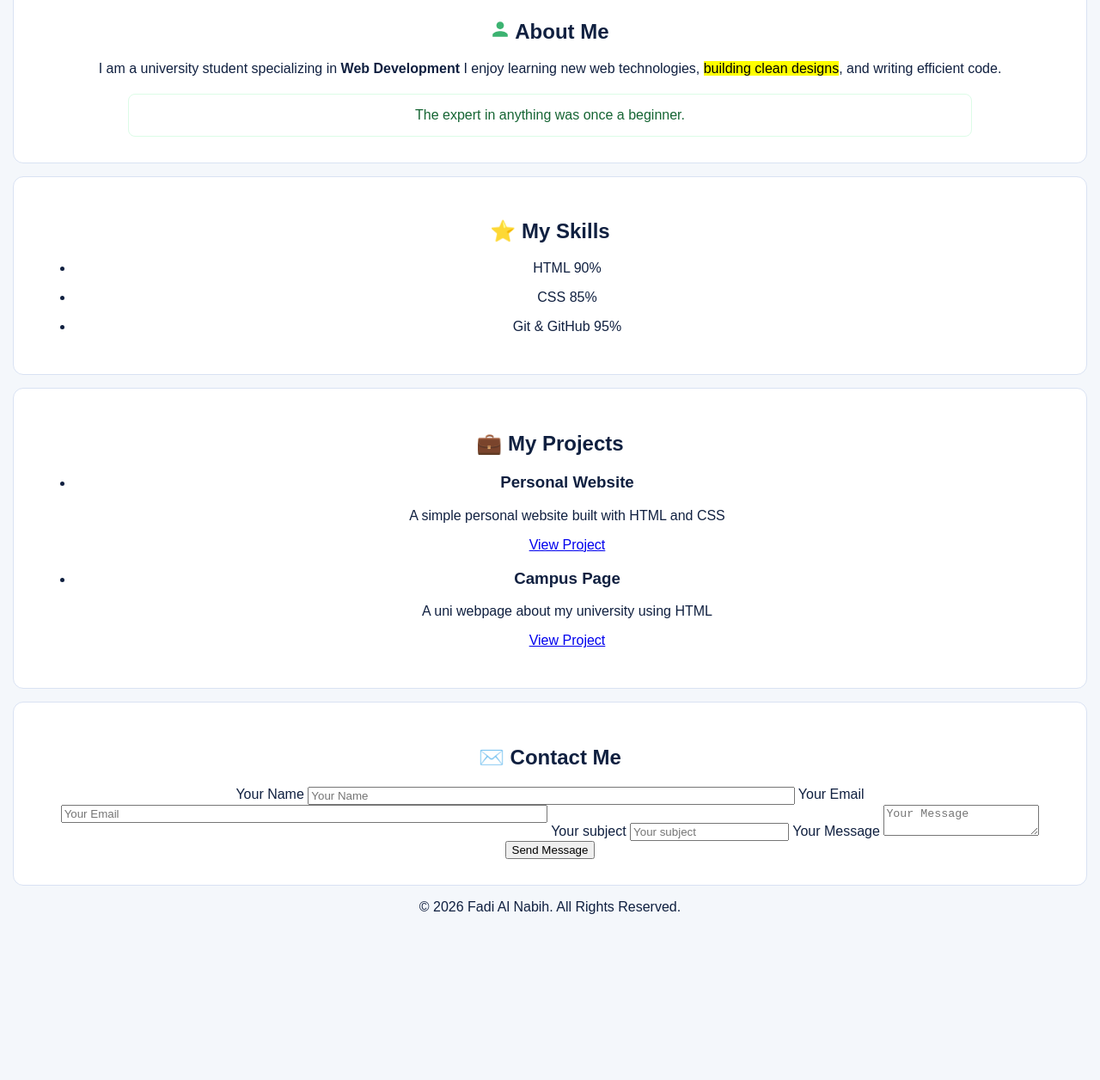
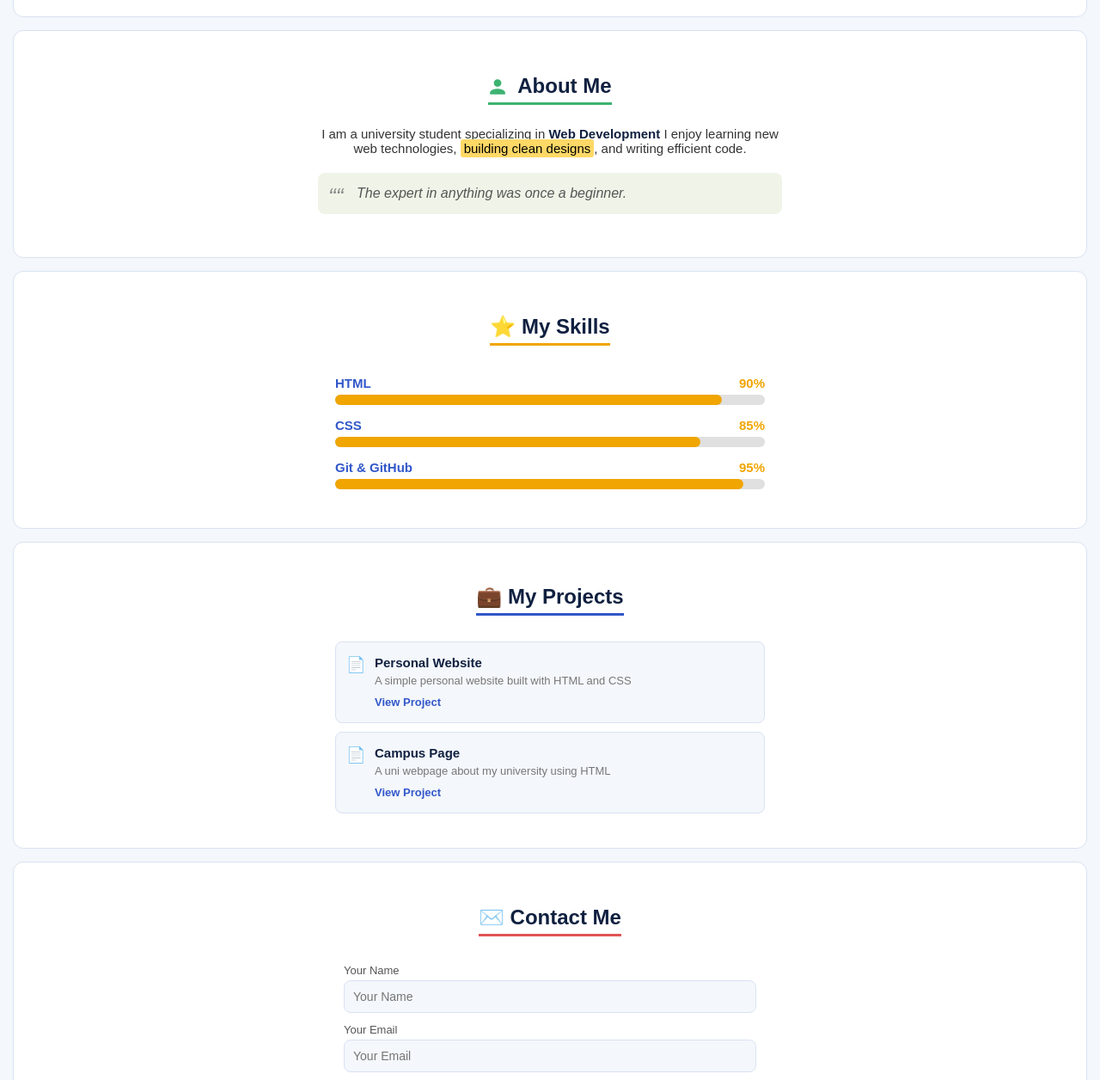
Before and after one commit to Fadi-Developer/Midterm-Exam, a plain HTML site: page index.html in a window 1280 px wide. Shown: the part 667-1923 px from the top of the page at 86% size. Before the commit the page ends 1747 px from the top, so only its background shows below. Drawn offline with Linux system fonts and the light colour scheme.

Commit message:
Update style.css

```diff
--- a/style.css
+++ b/style.css
@@ -6,7 +6,6 @@ body {
   margin: 0;
 }
 
-/* Header style */
 .header {
   background-color: #3157c9;
   color: white;
@@ -23,7 +22,7 @@ body {
   text-decoration: none;
 }
 
-/* General section style */
+/* General Section */
 .section {
   background-color: white;
   padding: 30px;
@@ -32,7 +31,7 @@ body {
   border-radius: 12px;
 }
 
-/* Hero section */
+/* Hero */
 .hero img {
   width: 150px;
   border-radius: 50%;
@@ -47,160 +46,260 @@ body {
   color: #3157c9;
 }
 
-/* About Me Section - Class Selector */
-.about {
-  background-color: #f0fdf4;
-  border-color: #bbf7d0;
+.hero p {
+  font-size: 15px;
+  color: #555;
+  margin: 10px auto;
+  max-width: 500px;
 }
 
-/* About Me Title */
-.about h2 {
-  color: #166534;
+/* Social Links */
+.social-links {
+  margin-top: 15px;
 }
 
-/* Quote style inside About Me - Element Selector */
-blockquote {
+.social-links a {
+  display: inline-block;
+  margin: 5px;
   background-color: white;
-  color: #166534;
-  font-size: 16px;
-  padding: 15px;
-  margin: 20px auto 0 auto;
-  border: 1px solid #dcfce7;
-  border-radius: 8px;
-  max-width: 80%;
-}
-
-.skills {
-  background-color: #fffbeb;
-  border-color: #fde68a;
-}
-
-.skills h2 {
-  color: #b45309;
-}
-
-.skills ul {
-  list-style-type: none;
-  padding: 0;
-}
-
-.skills li {
-  font-weight: bold;
-  margin: 10px 0;
-  color: #102040;
-}
-/* تنسيق قسم المشاريع */
-.projects {
-  background-color: #faf5ff;
-  border-color: #e9d5ff;
-  padding: 30px 20px;
-}
-
-.projects h2 {
-  color: #6b21a8;
-  margin-bottom: 20px;
+  border: 1px solid #d9e2f3;
+  border-radius: 50%;
+  width: 45px;
+  height: 45px;
+  line-height: 45px;
   text-align: center;
 }
 
-.project-card {
-  background-color: white;
-  border: 1px solid #e9d5ff;
-  border-radius: 8px;
-  padding: 15px;
-  margin-bottom: 15px;
-  text-align: left;
+.social-links a svg {
+  vertical-align: middle;
 }
 
-.project-card h3 {
+/* About */
+#about h2 {
+  font-size: 24px;
   color: #102040;
-  margin: 0 0 5px 0;
-  font-size: 18px;
+  border-bottom: 3px solid #3cb371;
+  display: inline-block;
+  padding-bottom: 5px;
+  margin-bottom: 15px;
 }
 
-.project-card p {
-  color: #4b5563;
-  margin: 0 0 10px 0;
-  font-size: 14px;
+#about h2 svg {
+  vertical-align: middle;
+  margin-right: 6px;
 }
 
-.project-card a {
-  color: #6b21a8;
-  text-decoration: underline;
-  font-weight: bold;
-  font-size: 14px;
-}
-/* تنسيق قسم التواصل */
-.contact {
-  background-color: #fdf2f8;
-  border-color: #fbcfe8;
-  padding: 30px;
+#about p {
+  font-size: 15px;
+  max-width: 550px;
+  margin: 10px auto;
+  color: #333;
 }
 
-.contact h2 {
-  color: #be185d;
-  margin-bottom: 20px;
-}
-
-.contact form {
-  max-width: 600px;
-  margin: 0 auto;
-  text-align: center;
-}
-
-.contact label {
-  display: block;
-  text-align: right;
-  margin-bottom: 5px;
+#about strong {
   color: #102040;
   font-weight: bold;
 }
 
-.contact input[type="text"],
-.contact input[type="email"],
-.contact textarea {
+#about mark {
+  background-color: #ffd966;
+  padding: 2px 4px;
+  border-radius: 3px;
+}
+
+#about blockquote {
+  background-color: #f0f4e8;
+  padding: 15px 15px 15px 45px;
+  margin: 20px auto;
+  border-radius: 8px;
+  color: #555;
+  font-style: italic;
+  max-width: 480px;
+  text-align: left;
+  position: relative;
+}
+
+#about blockquote::before {
+  content: "\201C\201C";
+  font-size: 26px;
+  color: #888;
+  position: absolute;
+  left: 12px;
+  top: 12px;
+}
+
+/* Skills */
+#skills h2 {
+  font-size: 24px;
+  color: #102040;
+  border-bottom: 3px solid #f0a500;
+  display: inline-block;
+  padding-bottom: 5px;
+  margin-bottom: 20px;
+}
+
+#skills ul {
+  list-style: none;
+  padding: 0;
+  max-width: 500px;
+  margin: 0 auto;
+  text-align: left;
+}
+
+#skills ul li {
+  margin: 15px 0;
+}
+
+#skills ul li p {
+  margin: 0 0 5px 0;
+  font-weight: bold;
+  color: #3157c9;
+  font-size: 15px;
+}
+
+#skills ul li p span {
+  color: #f0a500;
+  float: right;
+}
+
+.skill-bar {
+  background-color: #e0e0e0;
+  border-radius: 6px;
+  height: 12px;
+}
+
+.skill-fill {
+  height: 12px;
+  background-color: #f0a500;
+  border-radius: 6px;
+}
+
+.html-fill {
+  width: 90%;
+}
+.css-fill {
+  width: 85%;
+}
+.git-fill {
+  width: 95%;
+}
+
+/* Projects */
+#projects h2 {
+  font-size: 24px;
+  color: #102040;
+  border-bottom: 3px solid #3157c9;
+  display: inline-block;
+  padding-bottom: 5px;
+  margin-bottom: 20px;
+}
+
+#projects ul {
+  list-style: none;
+  padding: 0;
+  max-width: 500px;
+  margin: 0 auto;
+  text-align: left;
+}
+
+#projects ul li {
+  background-color: #f4f7fb;
+  border: 1px solid #d9e2f3;
+  border-radius: 8px;
+  padding: 15px 15px 15px 45px;
+  margin: 10px 0;
+  position: relative;
+}
+
+#projects ul li::before {
+  content: "📄";
+  font-size: 18px;
+  position: absolute;
+  left: 12px;
+  top: 15px;
+}
+
+#projects ul li h3 {
+  font-size: 15px;
+  color: #102040;
+  margin: 0 0 5px 0;
+}
+
+#projects ul li p {
+  color: #777;
+  font-size: 13px;
+  margin: 0 0 8px 0;
+}
+
+#projects ul li a {
+  font-size: 13px;
+  color: #3157c9;
+  text-decoration: none;
+  font-weight: bold;
+}
+/* Contact */
+#contact h2 {
+  font-size: 24px;
+  color: #102040;
+  border-bottom: 3px solid #e05555;
+  display: inline-block;
+  padding-bottom: 5px;
+  margin-bottom: 20px;
+}
+
+#contact form {
+  max-width: 480px;
+  margin: 0 auto;
+  text-align: left;
+}
+
+#contact label {
+  display: block;
+  font-size: 13px;
+  color: #555;
+  margin: 12px 0 4px 0;
+}
+
+#contact input {
   width: 100%;
-  padding: 12px;
-  margin-bottom: 15px;
-  border: 1px solid #fbcfe8;
-  border-radius: 6px;
+  padding: 10px;
+  border: 1px solid #d9e2f3;
+  border-radius: 8px;
+  font-size: 14px;
+  background-color: #f4f7fb;
   box-sizing: border-box;
-  background-color: white;
   color: #102040;
 }
 
-#name,
-#email {
-  width: 47%; /* تقليل النسبة لضمان ظهورهما بجانب بعضهما تماماً */
-  display: inline-block;
-  vertical-align: top;
+#contact textarea {
+  width: 100%;
+  padding: 10px;
+  border: 1px solid #d9e2f3;
+  border-radius: 8px;
+  font-size: 14px;
+  background-color: #f4f7fb;
+  box-sizing: border-box;
+  height: 100px;
+  color: #102040;
 }
 
-.contact textarea {
-  display: block;
+#contact button {
+  margin-top: 15px;
+  background-color: #e05555;
+  color: white;
+  border: none;
+  padding: 12px 30px;
+  border-radius: 8px;
+  font-size: 15px;
+  cursor: pointer;
   width: 100%;
 }
 
-.contact input[type="submit"] {
-  display: inline-block;
-  background-color: #be185d;
+/* Footer */
+.footer {
+  background-color: #3157c9;
   color: white;
-  border: none;
-  padding: 12px 35px;
-  border-radius: 6px;
-  cursor: pointer;
-  font-weight: bold;
-  margin-top: 10px;
+  padding: 15px;
+  font-size: 13px;
+  margin-top: 15px;
 }
-/* تنسيق الفوتر */
-footer {
-  background-color: #2563eb;
-  color: white;
-  text-align: center;
-  padding: 15px 10px;
-  font-size: 14px;
-  margin-top: 20px;
-}
-
-footer p {
-  margin: 0;
-}
```
